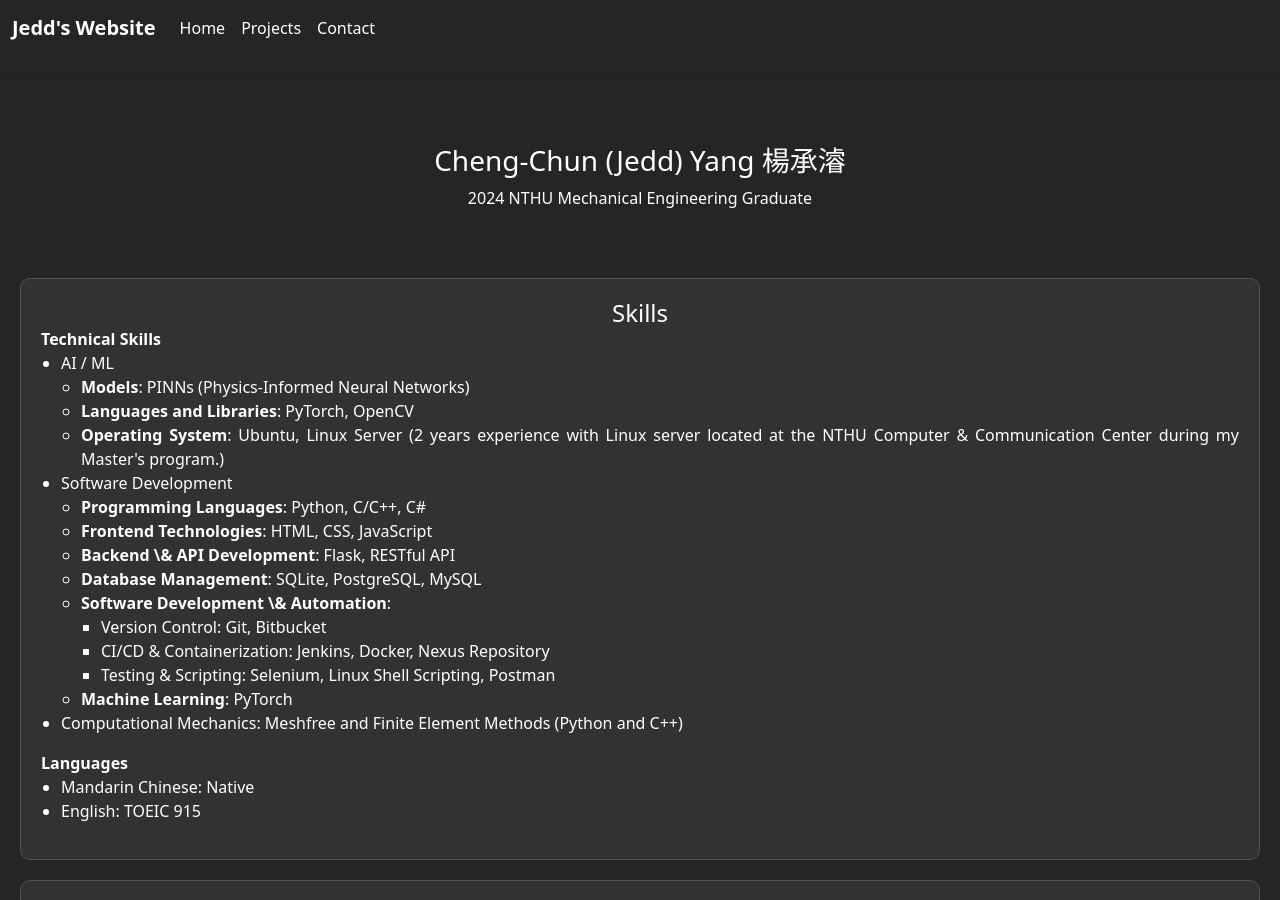
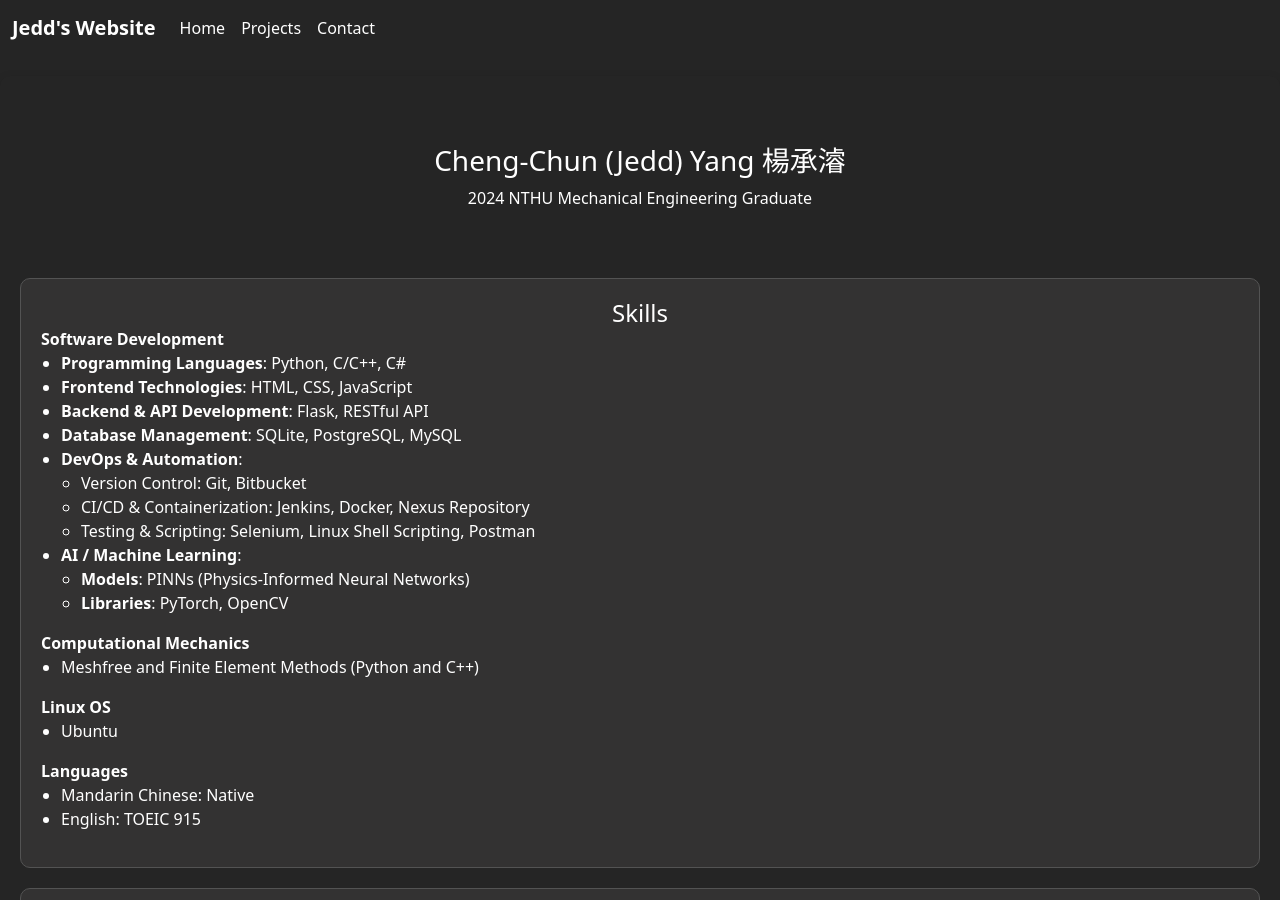
Before and after one commit to jeddiot/jedd-cv, a Jekyll site: the page built from index.html, in a window 1280 px wide and 900 px high. Built offline with Jekyll 4.4.1, drawn with Linux system fonts in a browser that asks for light colours.

Commit message:
Updated Skills

```diff
--- a/index.html
+++ b/index.html
@@ -7,36 +7,40 @@ title: Jedd's Website - Home
     <p class="text-white" style="margin: 0;">2024 NTHU Mechanical Engineering Graduate</p>
 </div>
 
-<div class="other" id = "skills">
+<div class="other" id="skills">
     <h2>Skills</h2>
-    <b>Technical Skills</b><br>
+
+    <b>Software Development</b><br>
     <ul>
-            <li>AI / ML
-                <ul>
-                    <li><b>Models</b>: PINNs (Physics-Informed Neural Networks)</li>
-                    <li><b>Languages and Libraries</b>: PyTorch, OpenCV</li>
-                    <li><b>Operating System</b>: Ubuntu, Linux Server (2 years experience with Linux server located
-                        at the NTHU Computer & Communication Center during my Master's program.)</li>
-                </ul>
-            </li>
-            <li>Software Development
-                <ul>
-                    <li> <b>Programming Languages</b>: Python, C/C++, C#</li>
-                    <li> <b>Frontend Technologies</b>: HTML, CSS, JavaScript </li>
-                    <li> <b>Backend \& API Development</b>: Flask, RESTful API</li>
-                    <li> <b>Database Management</b>: SQLite, PostgreSQL, MySQL</li>
-                    <li> <b>Software Development \& Automation</b>:
+        <li><b>Programming Languages</b>: Python, C/C++, C#</li>
+        <li><b>Frontend Technologies</b>: HTML, CSS, JavaScript</li>
+        <li><b>Backend & API Development</b>: Flask, RESTful API</li>
+        <li><b>Database Management</b>: SQLite, PostgreSQL, MySQL</li>
+        <li><b>DevOps & Automation</b>:
             <ul>
                 <li>Version Control: Git, Bitbucket</li>
                 <li>CI/CD & Containerization: Jenkins, Docker, Nexus Repository</li>
                 <li>Testing & Scripting: Selenium, Linux Shell Scripting, Postman</li>
             </ul>
-
-                    <li> <b>Machine Learning</b>: PyTorch</li>
+        </li>
+        <li><b>AI / Machine Learning</b>:
+            <ul>
+                <li><b>Models</b>: PINNs (Physics-Informed Neural Networks)</li>
+                <li><b>Libraries</b>: PyTorch, OpenCV</li>
             </ul>
         </li>
-            <li>Computational Mechanics: Meshfree and Finite Element Methods (Python and C++)</li>
     </ul>
+
+    <b>Computational Mechanics</b><br>
+    <ul>
+        <li>Meshfree and Finite Element Methods (Python and C++)</li>
+    </ul>
+
+    <b>Linux OS</b><br>
+    <ul>
+        <li>Ubuntu</li>
+    </ul>
+
     <b>Languages</b><br>
     <ul>
         <li>Mandarin Chinese: Native</li>
```
Lines whose indentation alone changed are shown as unchanged.
